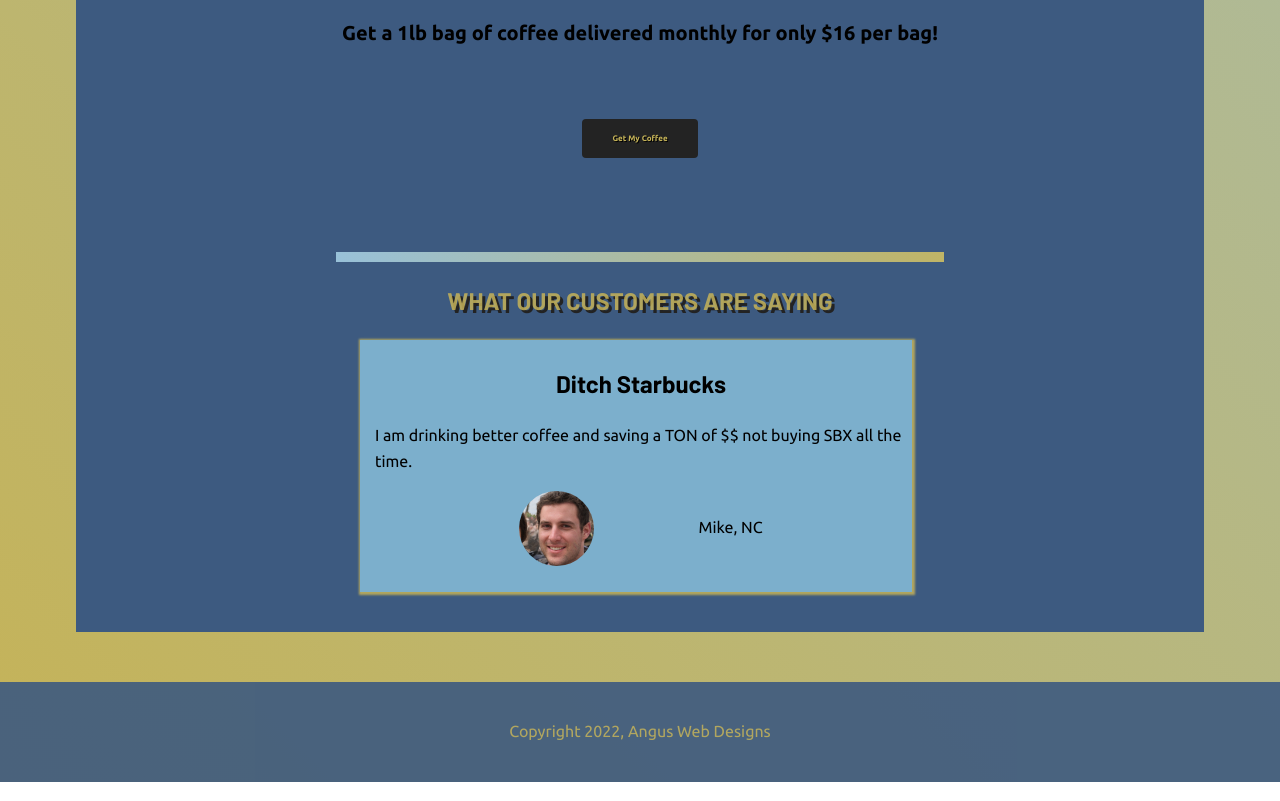
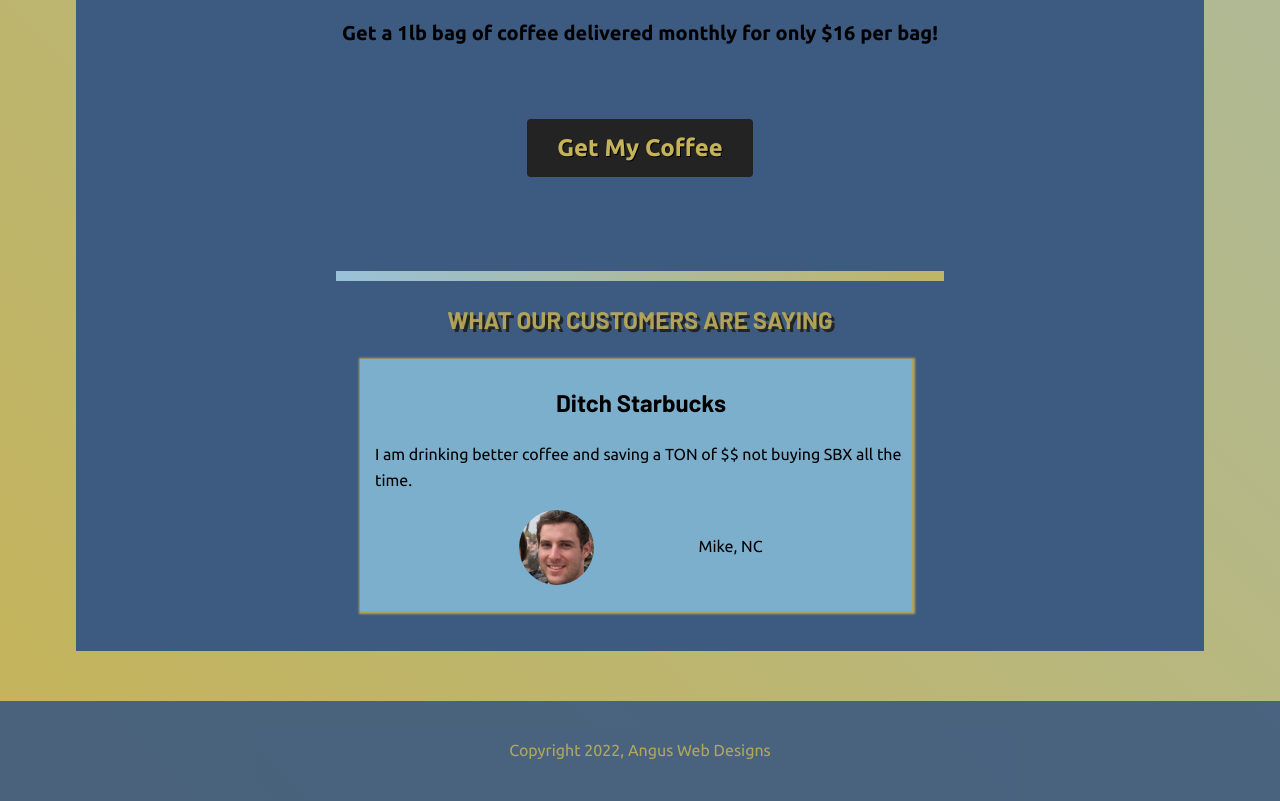
Before and after one commit to RyanAngus/Landing-page, a plain HTML site: page index.html in a window 1280 px wide. Shown: the part 2321-3122 px from the top of the page. Drawn offline with Linux system fonts and the light colour scheme; a web font is replaced by a local one.

Commit message:
Update index.css

```diff
--- a/index.css
+++ b/index.css
@@ -154,7 +154,7 @@ p {
     background-color: #232323;
     color: #c5b358;
     font-family: "Ubuntu", sans-serif;
-    font-size: .5rem;
+    font-size: 1.5rem;
     font-weight: 700;
     text-shadow: 1px 1px black;
     padding: 15px 30px;
```
